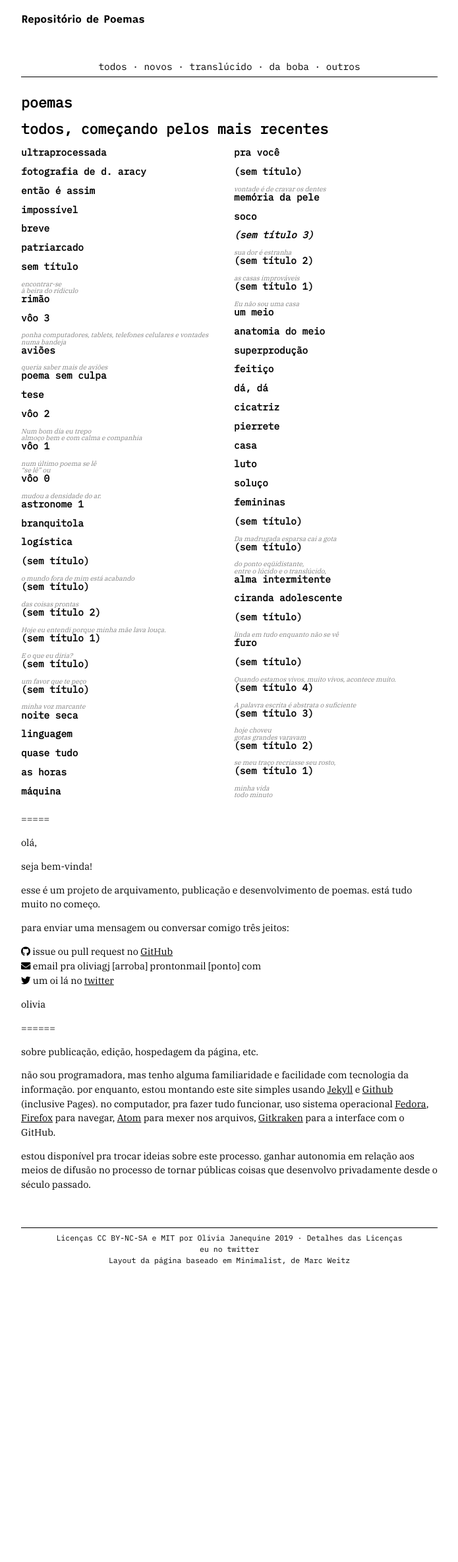
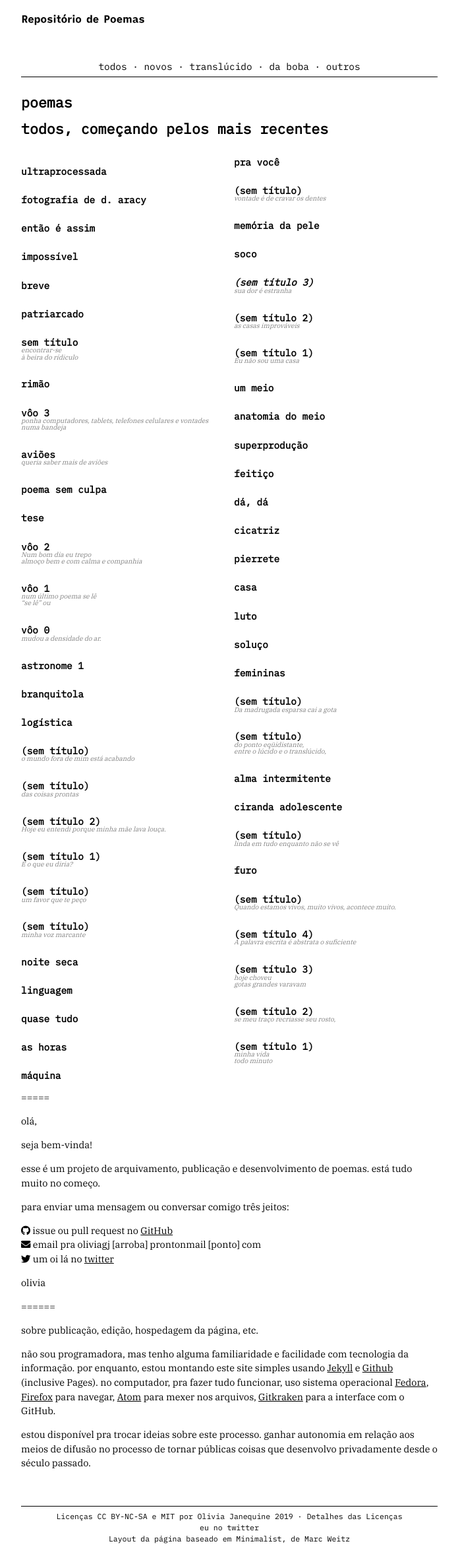
Before and after one commit to olivia-olivia/olivia-olivia.github.io, a Jekyll site: the page built from index.md, in a window 1280 px wide. Shown: the whole page at 66% size, without its empty margins (292-987 px from the left). Built offline with Jekyll 4.4.1, drawn with Linux system fonts in a browser that asks for light colours; nearby versions of some CDN libraries; comment, search, counter and statistics services are not loaded; before the commit the page ends 1944 px from its top, so only the background shows below that.

Commit message:
tentando layouts

```diff
--- a/assets/css/style.css
+++ b/assets/css/style.css
@@ -23,7 +23,7 @@ h3	{
 h4	{
 		font-family: 'IBM Plex Mono', monospace;
 		margin-top: 0;
-		margin-bottom: 1em;
+		margin-bottom: 0em;
 }
 
 a:link, a:visited	{
@@ -114,9 +114,9 @@ a:hover	{
 	text-decoration: underline;
 }
 
-#post-short h3, #post h2	{
+#post-short h4, #post h3	{
 	margin-bottom: 0px;
-	margin-top: 0px;
+	margin-top: 1em;
 	padding-top: 1em;
 	padding-bottom: 0px;
 	line-height: 100%;
```
